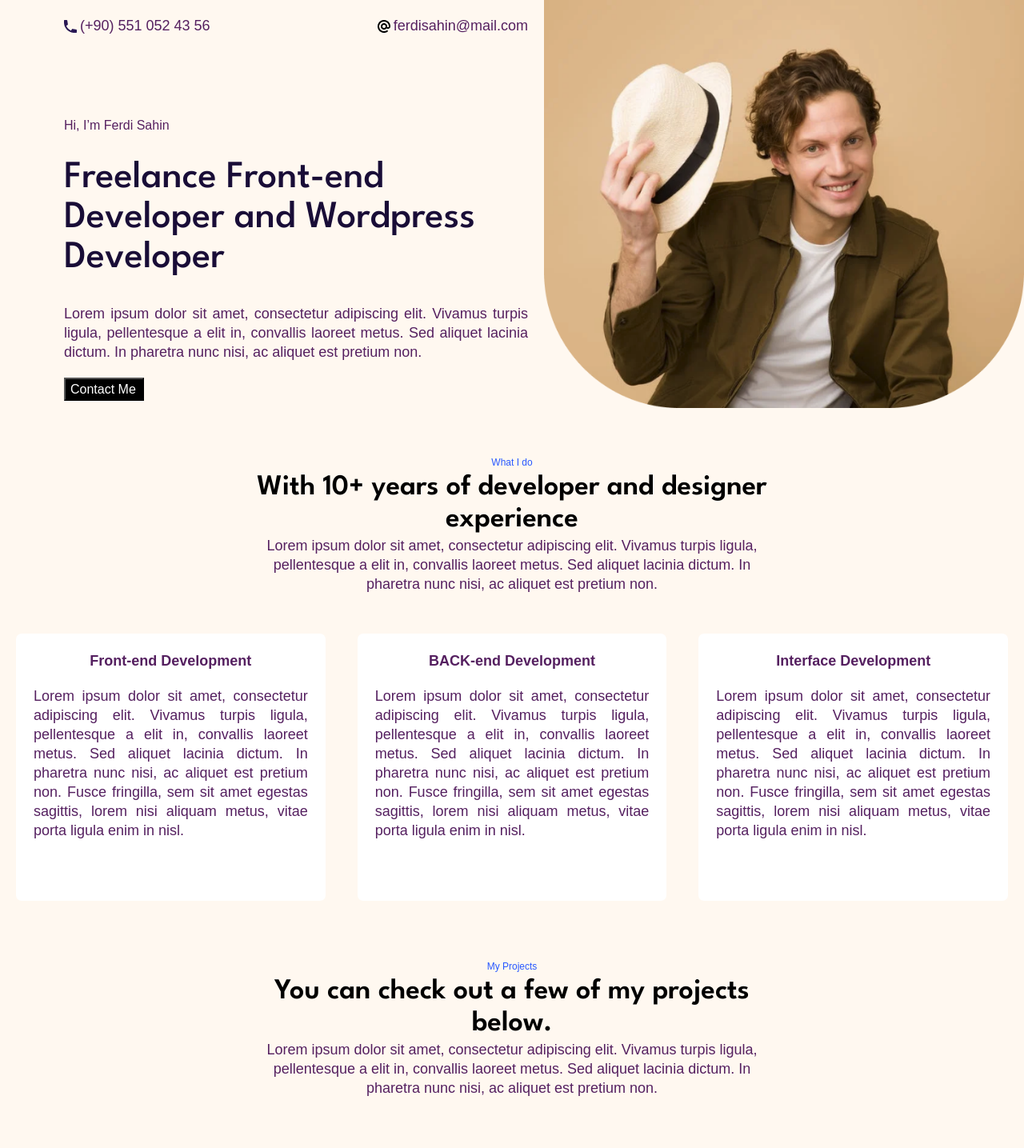
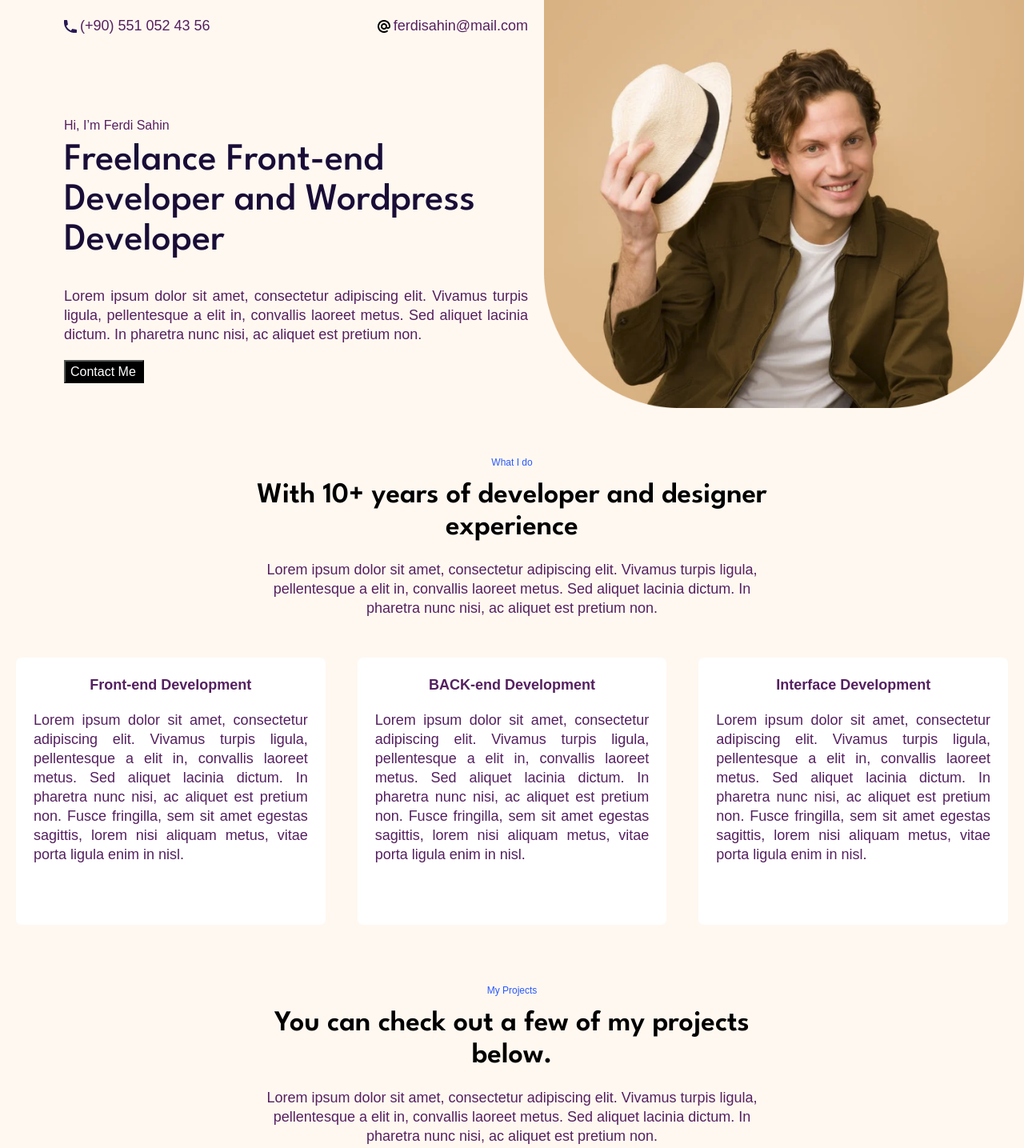
Before and after one commit to Conormcgregor333/Personal-website-design, a plain HTML site: page src/index.html in a window 1280 px wide. Shown: the top 1435 px of the page at 80% size. Drawn offline with Linux system fonts and the light colour scheme.

Commit message:
Added some styles.

```diff
--- a/src/styles.css
+++ b/src/styles.css
@@ -112,7 +112,7 @@ h1{
     letter-spacing: 0em;
     text-align: left;
    color: #190D37;
-
+   margin-top:10px;
 
 
 
@@ -148,6 +148,7 @@ text-transform: uppercase;
 margin-bottom: 8px;
 }
 #tit{
+    margin-bottom:40px;
     font-family: League Spartan;
 font-size: 36px;
 font-weight: 700;
@@ -163,6 +164,7 @@ font-weight: 400;
 text-align: center;
 color: #2858ff;
 padding-bottom: 0px;
+margin-bottom: 10px;
 margin-top: 50px;
 
 }
@@ -173,13 +175,14 @@ margin: 0 auto;
 font-family: sans-serif;
 font-weight: 400;
 size: 18px;
+margin-top:20px;
 margin-bottom: 30px;
 }
 #boxes{
     display:flex;
     margin-top:30px;
   margin:0 auto;
-    max-width: 1330px;
+    max-width: 1290px;
 
 }
 #b1{
```
